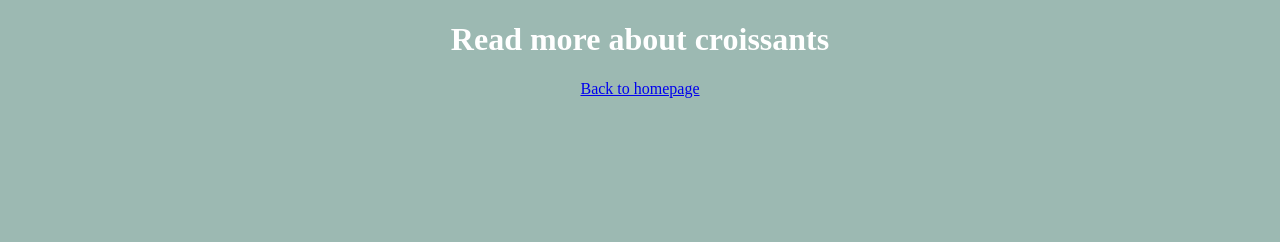
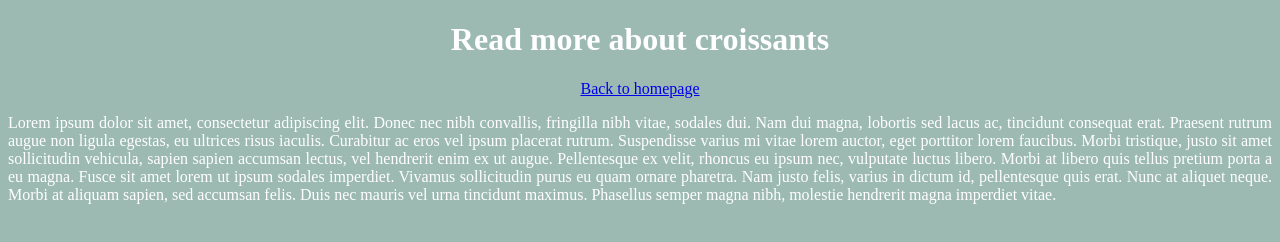
Before and after one commit to Galshka/croissant, a plain HTML site: page about.html in a window 1280 px wide. Drawn offline with Linux system fonts and the light colour scheme.

Commit message:
added text on page about

```diff
--- a/about.html
+++ b/about.html
@@ -8,6 +8,22 @@
     <title>About croissants</title>
     <h1>Read more about croissants</h1>
     <a href="/">Back to homepage</a>
+    <p align="justify">
+      Lorem ipsum dolor sit amet, consectetur adipiscing elit. Donec nec nibh
+      convallis, fringilla nibh vitae, sodales dui. Nam dui magna, lobortis sed
+      lacus ac, tincidunt consequat erat. Praesent rutrum augue non ligula
+      egestas, eu ultrices risus iaculis. Curabitur ac eros vel ipsum placerat
+      rutrum. Suspendisse varius mi vitae lorem auctor, eget porttitor lorem
+      faucibus. Morbi tristique, justo sit amet sollicitudin vehicula, sapien
+      sapien accumsan lectus, vel hendrerit enim ex ut augue. Pellentesque ex
+      velit, rhoncus eu ipsum nec, vulputate luctus libero. Morbi at libero quis
+      tellus pretium porta a eu magna. Fusce sit amet lorem ut ipsum sodales
+      imperdiet. Vivamus sollicitudin purus eu quam ornare pharetra. Nam justo
+      felis, varius in dictum id, pellentesque quis erat. Nunc at aliquet neque.
+      Morbi at aliquam sapien, sed accumsan felis. Duis nec mauris vel urna
+      tincidunt maximus. Phasellus semper magna nibh, molestie hendrerit magna
+      imperdiet vitae.
+    </p>
   </head>
   <body></body>
 </html>
```
Also changed, not shown: index.html (+1 -1 lines).
